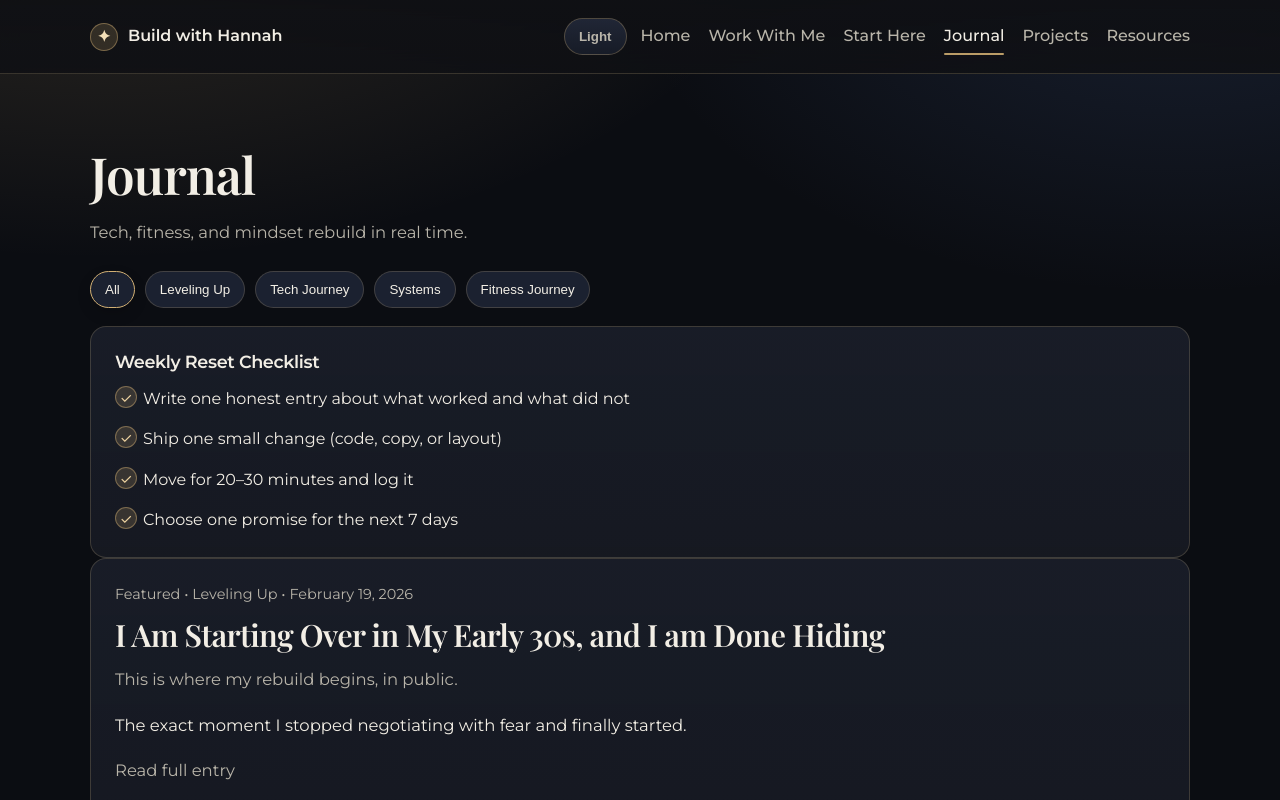
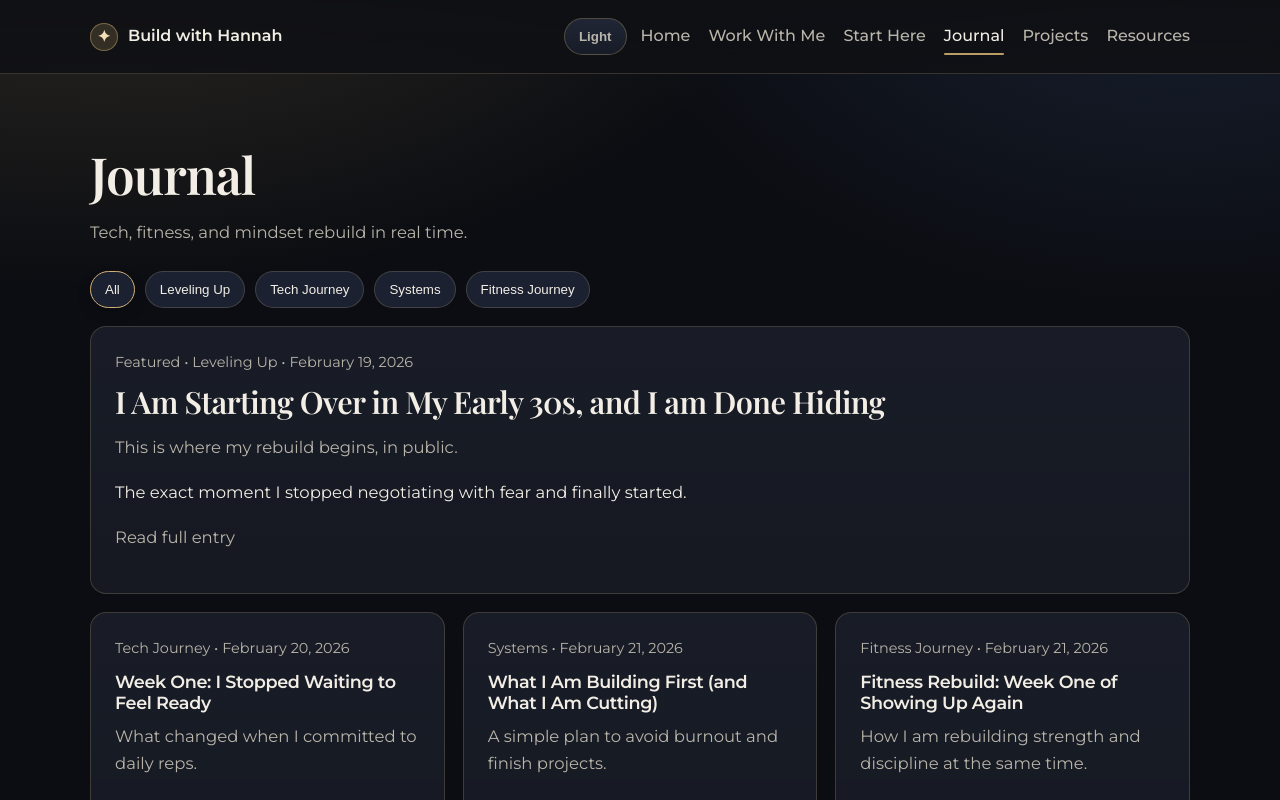
Before and after one commit to HannahJinSunLee/build-with-hannah, a Next.js app: page /journal in a window 1280 px wide. Shown: the top 800 px of the page. Built offline with nearby package versions, Linux system fonts and the light colour scheme.

Commit message:
take out checklist

```diff
--- a/app/journal/JournalClient.tsx
+++ b/app/journal/JournalClient.tsx
@@ -44,16 +44,6 @@ export default function JournalClient({ posts }: Props) {
           ))}
         </div>
 
-        <article className="card">
-          <h3>Weekly Reset Checklist</h3>
-          <ul className="checklist">
-            <li>Write one honest entry about what worked and what did not</li>
-            <li>Ship one small change (code, copy, or layout)</li>
-            <li>Move for 20–30 minutes and log it</li>
-            <li>Choose one promise for the next 7 days</li>
-          </ul>
-        </article>
-
         {featured ? (
           <article className="card featured-post">
             <p className="meta">
```
